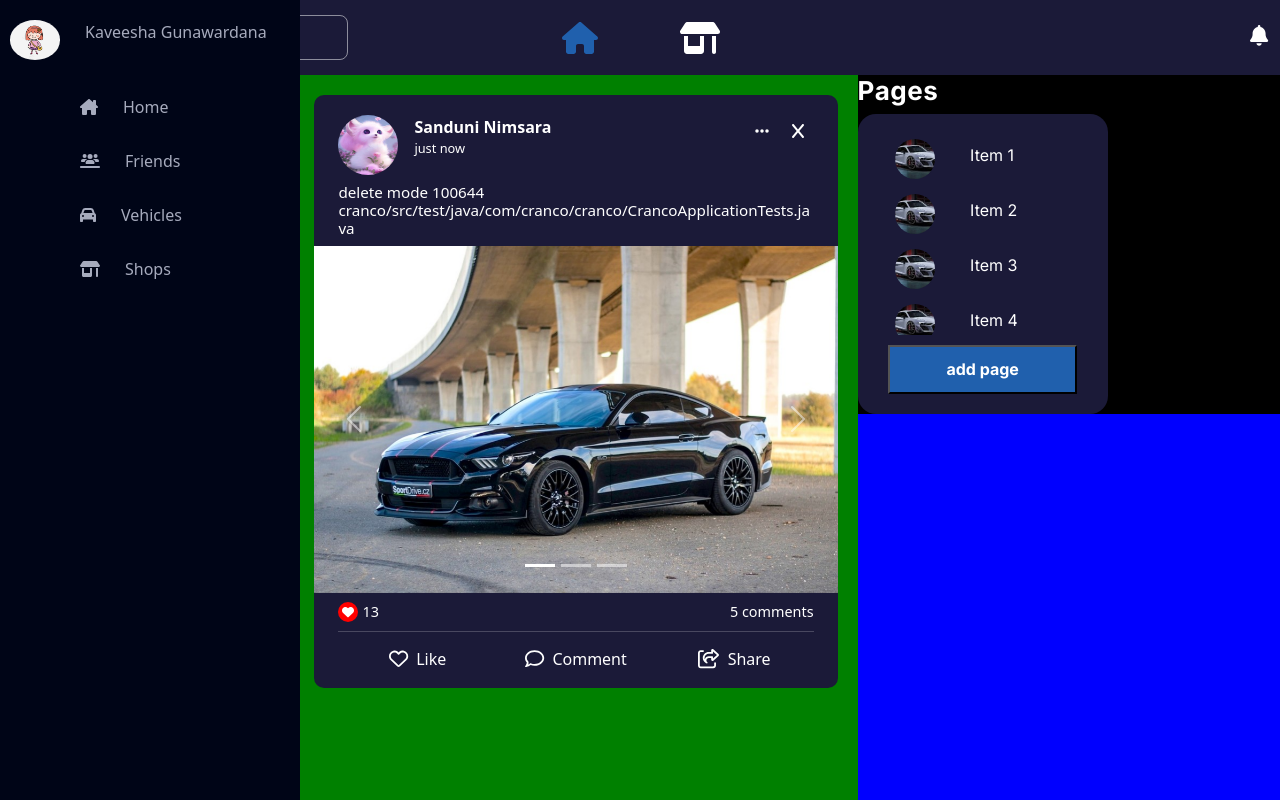
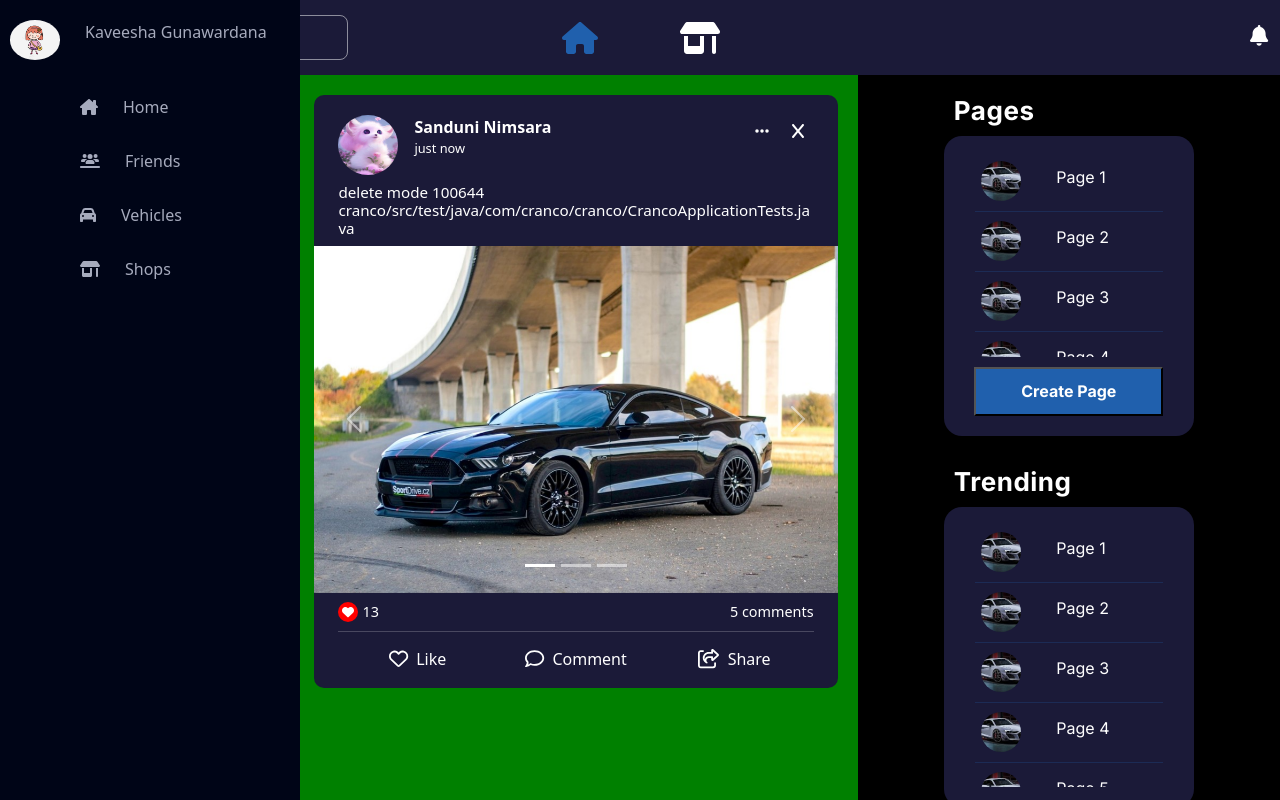
Before and after one commit to mj-pavithra/CranCo, a React (Create React App) app in the folder client/: page /homepage in a window 1280 px wide. Built offline with nearby package versions, Linux system fonts and the light colour scheme.

Commit message:
meke thiyenne pranama version ekak merge karaddi posddak balapan mn meke components wala dynamic & styles wala awul tikak hadala thiyenne

```diff
--- a/client/src/Components/Pages.jsx
+++ /dev/null
@@ -1,29 +0,0 @@
-import React from 'react';
-import '../css/pages.css';
-
-const Pages = () => {
-  const items = ['Item 1', 'Item 2', 'Item 3', 'Item 4', 'Item 5', 'Item 6', 'Item 7']; // Add more items to test scrolling
-
-  return (
-    <div className="topContainer">
-    <h1 className="pageTitle">Pages</h1>
-      <div className="fullContainer1">
-        <div className="fullContainer">
-          {items.map((item, index) => (
-            <div key={index} className="eachProfile">
-              <img className="proPic" src="/assets/audir8.jpeg" alt="logo" />
-              <h1 className="pageName">{item}</h1>
-
-            </div>
-
-          ))}
-
-        </div>
-
-          <button className="addPagebtn">add page</button>
-      </div>
-    </div>
-  );
-};
-
-export default Pages;
--- /dev/null
+++ b/client/src/Components/rightColSubContainer.jsx
@@ -0,0 +1,26 @@
+import React from "react";
+import "../css/RightColSubContainer.css";
+
+const RightColSubContainer = ({ containerTitle, Items, btnTxt }) => {
+  return (
+    <div className="topContainer">
+      <p className="containerTitle txt-11">{containerTitle}</p>
+      <div className="fullContainer1">
+        <div className="fullContainer">
+          {Items.map((item, index) => (
+            <React.Fragment key={index}>
+              <div className="eachProfile">
+                <img className="proPic" src={item.imgUrl} alt="logo" />
+                <h1 className="pageName">{item.name}</h1>
+              </div>
+              <hr className="hr" />
+            </React.Fragment>
+          ))}
+        </div>
+        {btnTxt && <button className="addPagebtn">{btnTxt}</button>}
+      </div>
+    </div>
+  );
+};
+
+export default RightColSubContainer;
--- a/client/src/css/pages.css
+++ b/client/src/css/RightColSubContainer.css
@@ -1,7 +1,13 @@
 .topContainer{
+  padding: 10px;
   background-color: black ;
 }
-.pageTitle{
+.containerTitle{
+    position: relative;
+    padding: 10px;
+    left: calc(50% - 125px);
+    width: 100%;
+    margin: auto;
     color: #FFF;
     font-family: Inter;
     font-size: 26px;
@@ -13,6 +19,8 @@ line-height: normal;
     color: #FFFFFF;
 }
 .fullContainer1{
+    margin: auto;
+    position: relative;
     width: 250px;
     height: 300px;
     border-radius: 18px;
@@ -23,6 +31,7 @@ line-height: normal;
     padding: 20px 0px;
   }
   .fullContainer{
+    min-height: 201;
 
     overflow-y: auto;
   }
@@ -42,6 +51,14 @@ line-height: normal;
 
   .fullContainer::-webkit-scrollbar-thumb:active {
     background-color: #444;
+  }
+
+  .hr{
+    color: #2060AD;
+    width: 80%;
+    height: 5px;
+    margin: 0px auto;
+
   }
 
   .eachProfile {
@@ -75,6 +92,7 @@ line-height: normal;
   }
 
   .addPagebtn {
+    position: relative;
     display: flex;
     width: 189px;
     height: 49px;
--- a/client/src/pages/HomePage.jsx
+++ b/client/src/pages/HomePage.jsx
@@ -2,7 +2,7 @@ import React, { useEffect, useState } from "react";
 import NavigationBar from "../components/NavigationBar";
 import Post from "../components/Post";
 import UserSidebar from "../components/UserSidebar";
-import Pages from "../components/Pages";
+import RightColSubContainer from "../components/rightColSubContainer";
 
 const HomePage = () => {
   const [userData, setUserData] = useState({
@@ -16,6 +16,17 @@ const HomePage = () => {
       username: "Kaveesha Gunawardana",
     });
   };
+
+
+    const pagesData = [
+      { name: 'Page 1', imgUrl: '/assets/audir8.jpeg' },
+      { name: 'Page 2', imgUrl: '/assets/audir8.jpeg' },
+      { name: 'Page 3', imgUrl: '/assets/audir8.jpeg' },
+      { name: 'Page 4', imgUrl: '/assets/audir8.jpeg' },
+      { name: 'Page 5', imgUrl: '/assets/audir8.jpeg' },
+      { name: 'Page 6', imgUrl: '/assets/audir8.jpeg' },
+
+    ];
 
   // fetch user data when component mounts
   useEffect(() => {
@@ -34,7 +45,8 @@ const HomePage = () => {
             <Post />
           </div>
           <div className="div-right">
-            <Pages />
+          <RightColSubContainer containerTitle="Pages" Items={pagesData} btnTxt="Create Page" />
+            <RightColSubContainer containerTitle="Trending" Items={pagesData} btnTxt= ""  />
           </div>
         </div>
       </body>
```
Lines whose indentation alone changed are shown as unchanged.
